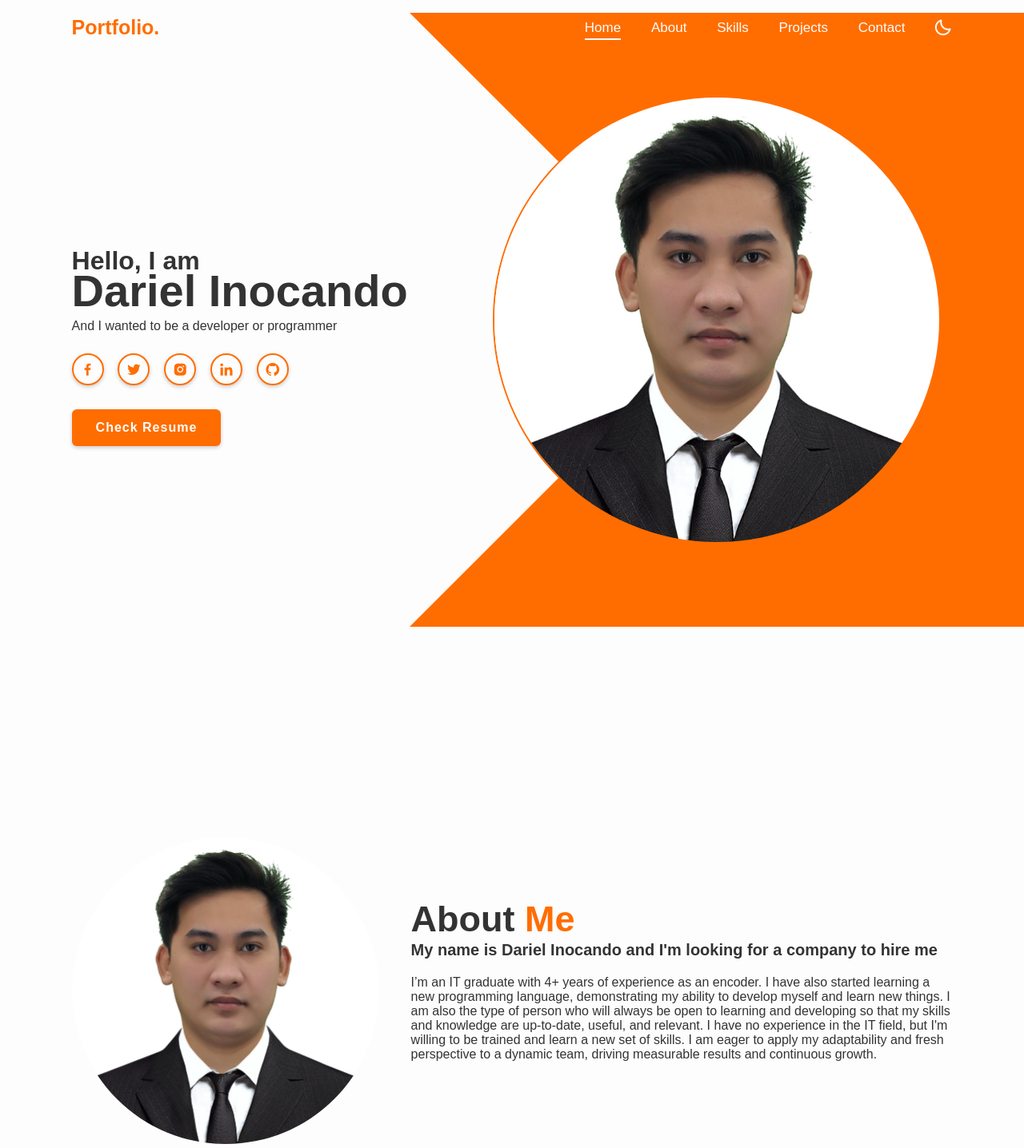
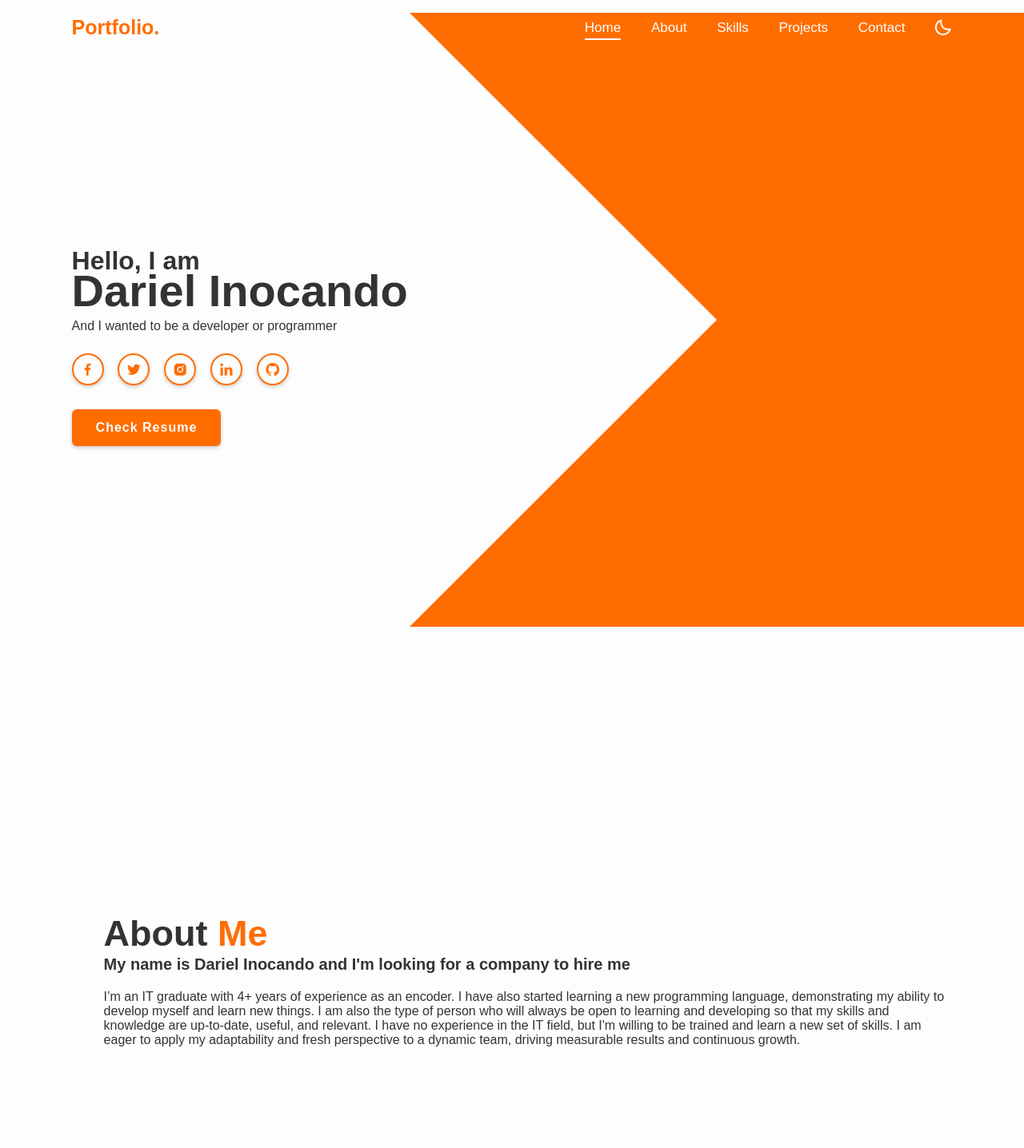
Before and after one commit to PancosmicLoner/Personal-Portfolio, a plain HTML site: page index.html in a window 1280 px wide. Shown: the top 1436 px of the page at 80% size. Drawn offline with nearby package versions, Linux system fonts and the light colour scheme.

Commit message:
remove pic

```diff
--- a/index.html
+++ b/index.html
@@ -47,7 +47,7 @@
         <div class="profession-container">
             <div class="profession-box">
                 <div class="circle">
-                    <img src="images/img1.jpg" alt="My picture">
+                    <!-- <img src="images/img1.jpg" alt="My picture"> -->
                 </div>
             </div>
             <div class="overlay">
@@ -59,7 +59,7 @@
 
     <section class="about" id="about">
         <div class="about-img">
-            <img src="images/img1.jpg" alt="my grad picture">
+            <!-- <img src="images/img1.jpg" alt="my grad picture"> -->
         </div>
         <div class="about-content">
             <h2 class="heading">About<span> Me</span></h2>
```
